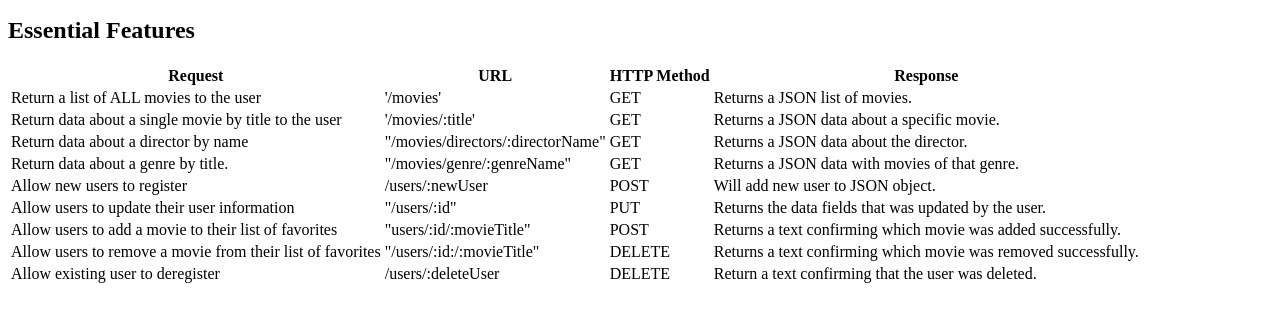
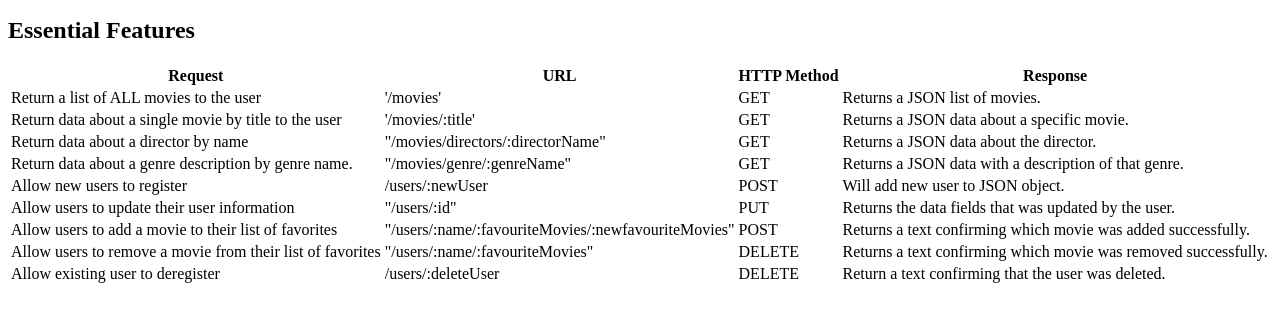
Before and after one commit to Mukesh156/movie_api, a website: page public/documentation.html in a window 1280 px wide. Shown: the part 119-440 px from the top of the page. Drawn offline with Linux system fonts and the light colour scheme.

Commit message:
Update documentation.html

```diff
--- a/public/documentation.html
+++ b/public/documentation.html
@@ -44,10 +44,10 @@
       </tr>
 
       <tr>
-        <td>Return data about a genre by title.</td>
+        <td>Return data about a genre description by genre name.</td>
         <td>"/movies/genre/:genreName"</td>
         <td>GET</td>
-        <td>Returns a JSON data with movies of that genre.</td>
+        <td>Returns a JSON data with a description of that genre.</td>
       </tr>
 
       <tr>
@@ -66,13 +66,13 @@
 
       <tr>
         <td>Allow users to add a movie to their list of favorites</td>
-        <td>"users/:id/:movieTitle"</td>
+        <td>"/users/:name/:favouriteMovies/:newfavouriteMovies"</td>
         <td>POST</td>
         <td>Returns a text confirming which movie was added successfully.</td>
       </tr>
       <tr>
         <td>Allow users to remove a movie from their list of favorites</td>
-        <td>"/users/:id:/:movieTitle"</td>
+        <td>"/users/:name/:favouriteMovies"</td>
         <td>DELETE</td>
         <td>Returns a text confirming which movie was removed successfully.</td>
       </tr>
```
